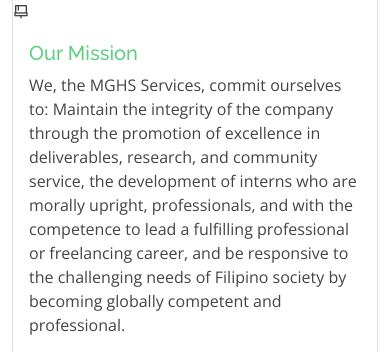
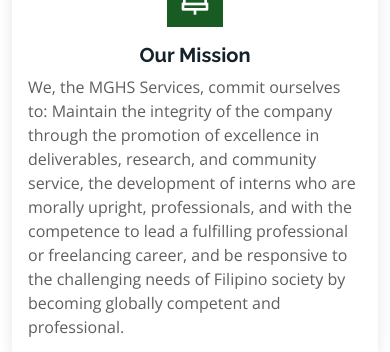
Before and after one commit to 3rdyyy/MGHS-company-website, a PHP site: page /about.html in a window 390 px wide. Shown: the part 1851-2203 px from the top of the page. Run offline with PHP 8.4, Linux system fonts and the light colour scheme.

Commit message:
Update style.css

```diff
--- a/assets/css/style.css
+++ b/assets/css/style.css
@@ -1424,3 +1424,67 @@ group label input {
   color: #a5c5fe;
   font-size: 14px;
 }
+.about-boxes::before {
+  content: "";
+  position: absolute;
+  left: 0;
+  right: 0;
+  top: 0;
+  bottom: 0;
+  background: rgba(255, 255, 255, 0.92);
+  z-index: 9;
+}
+.about-boxes .container, .about-boxes .container-fluid {
+  position: relative;
+  z-index: 10;
+}
+.about-boxes .card {
+  border-radius: 3px;
+  border: 0;
+  box-shadow: 0px 2px 15px rgba(0, 0, 0, 0.1);
+  margin-bottom: 30px;
+}
+.about-boxes .card-icon {
+  text-align: center;
+  margin-top: -32px;
+}
+.about-boxes .card-icon i {
+  font-size: 32px;
+  color: #fff;
+  width: 64px;
+  height: 64px;
+  padding-top: 5px;
+  text-align: center;
+  background-color: #185c24;
+  border-radius: 4px;
+  text-align: center;
+  border: 4px solid #fff;
+  transition: 0.3s;
+  display: inline-block;
+}
+.about-boxes .card-body {
+  padding-top: 12px;
+}
+
+.about-boxes .card-title {
+  font-weight: 700;
+  text-align: center;
+}
+.about-boxes .card-title a {
+  color: #15222b;
+}
+.about-boxes .card-title a:hover {
+  color: #65c122;
+}
+.about-boxes .card-text {
+  color: #5e5e5e;
+}
+.about-boxes .card:hover .card-icon i {
+  background: #fff;
+  color: #65c122;
+}
+@media (max-width: 1024px) {
+  .about-boxes {
+    background-attachment: scroll;
+  }
+}
```
